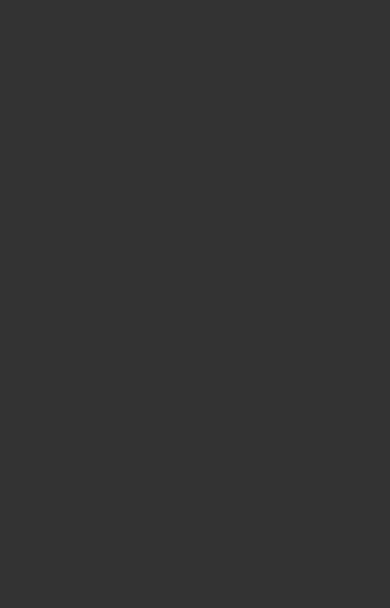
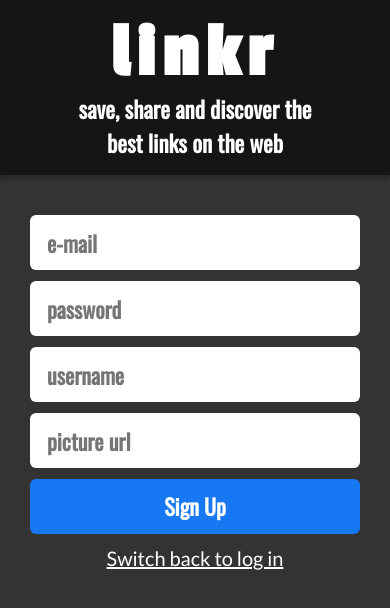
Before and after one commit to camilocoelhogomes/projeto_11_linkr, a React (Create React App) app: page /sign-up in a window 390 px wide. Shown: the top 608 px of the page. Built offline with nearby package versions, Linux system fonts and the light colour scheme.

Commit message:
SignUp page done to mobile change language in html to en fixing the last commit

```diff
--- a/public/index.html
+++ b/public/index.html
@@ -1,5 +1,5 @@
 <!DOCTYPE html>
-<html lang="pt-br">
+<html lang="en">
 
 <head>
   <meta charset="utf-8" />
--- a/src/App.js
+++ b/src/App.js
@@ -1,14 +1,14 @@
 import GlobalStyle from "./components/GlobalStyle";
 import { BrowserRouter as Router, Switch, Route } from "react-router-dom";
-import SignUp from "./pages/home/sign-up";
-
+import SignUp from "./pages/home/sign-up/index";
+import React from "react";
 
 function App() {
   return (
     <Router>
+        <GlobalStyle />
       <Switch>
-        <GlobalStyle />
-        <Route exat path="/sign-up" >
+        <Route exact path="/sign-up" >
           <SignUp />
         </Route>
       </Switch>
--- a/src/components/GlobalStyle.js
+++ b/src/components/GlobalStyle.js
@@ -55,6 +55,9 @@ const GlobalStyle = createGlobalStyle`
         color: #B7B7B7;
         font-size: 17px;
     }
+    strong {
+        font-weight: bold;
+    }
     li,h1,h2,h3 {
         color: #FFFFFF;
         font-size: 19px;
--- a/src/pages/home/sign-up/index.js
+++ b/src/pages/home/sign-up/index.js
@@ -1,6 +1,110 @@
+import { useState } from "react";
+import { useHistory } from "react-router";
+import { Link } from "react-router-dom";
+import styled from "styled-components";
+import { signUp } from "../../../services/API"
+
 export default function SignUp() {
+    const [email, setEmail] = useState("");
+    const [password, setPassword] = useState("");
+    const [username, setUsername] = useState("");
+    const [pictureUrl, setPictureUrl] = useState("");
+    const [isLoading, setIsLoading] = useState(false);
+    const history = useHistory();
+    const requestBody = {
+        "email": email,
+        "password": password,
+        "username": username,
+        "pictureUrl": pictureUrl,
+    }
+    function requestSignUp(e) {
+        e.preventDefault();
+        setIsLoading(true);
+        signUp({ requestBody, history, setIsLoading });
+    }
     return (
         <>
+            <Banner>
+                <strong>
+                    <AppName>linkr</AppName>
+                    <AppCopy>save, share and discover the best links on the web</AppCopy>
+                </strong>
+            </Banner>
+            <StyledForm onSubmit={(e) => { setIsLoading(true); requestSignUp(e); }}>
+                <StyledInput placeholder="e-mail" type="email" value={email} onChange={e => setEmail(e.target.value)} required />
+                <StyledInput placeholder="password" type="password" value={password} onChange={e => setPassword(e.target.value)} required />
+                <StyledInput placeholder="username" type="text" value={username} onChange={e => setUsername(e.target.value)} required />
+                <StyledInput placeholder="picture url" type="url" value={pictureUrl} onChange={e => setPictureUrl(e.target.value)} required />
+                <BlueButton type="submit" isLoading={isLoading} disabled={isLoading}>{isLoading ? "Loading..." : "Sign Up"}</BlueButton>
+            </StyledForm>
+            <Anchor>
+                <Link to="/">
+                    Switch back to log in
+                </Link>
+            </Anchor>
         </>
     );
 }
+
+const Banner = styled.div`
+display:flex;
+align-items: center;
+justify-content: center;
+width: 100%;
+height: 175px;
+background: #151515;
+box-shadow: 0px 4px 4px rgba(0, 0, 0, 0.25);
+color:white;
+`
+const AppName = styled.h1`
+font-family: 'Passion One', cursive;
+font-size: 76px;
+letter-spacing:8px;
+text-align:center;
+`
+const AppCopy = styled.h2`
+font-family: 'Oswald', sans-serif;
+font-size: 23px;
+line-height: 34px;
+text-align: center;
+width:237px;
+`
+const StyledInput = styled.input`
+width: 330px;
+height: 55px;
+border:none;
+background: #FFFFFF;
+border-radius: 6px;
+font-family: 'Oswald', sans-serif;
+font-weight: bold;
+font-size: 22px;
+line-height: 33px;
+color: #9F9F9F;
+padding-left:17px;
+`
+const BlueButton = styled.button`
+width: 330px;
+height: 55px;
+background: ${props => props.isLoading ? "#569bf5" : "#1877F2"};
+border: none;
+border-radius: 6px;
+font-family: 'Oswald', sans-serif;
+font-weight: bold;
+font-size: 22px;
+line-height: 33px;
+color: #FFFFFF;
+`
+const StyledForm = styled.form`
+display:grid;
+gap:11px;
+justify-content: center;
+margin-top:40px;
+`
+const Anchor = styled.h4`
+a{font-family: 'Lato', sans-serif;
+font-size: 20px;
+color: #FFFFFF;
+}
+margin-top:14px;
+text-align: center;
+`
--- /dev/null
+++ b/src/services/API.js
@@ -0,0 +1,25 @@
+import axios from "axios";
+
+const API_URL = "https://mock-api.bootcamp.respondeai.com.br/api/v2/linkr";
+const SIGNUP = "/sign-up"
+
+function signUpErrorAlert(error) {
+    if (error.status === 400) {
+        alert("A url da imagem não é suportada, por favor escolha outra");
+    } else if (error.status === 403) {
+        alert("O e-mail inserido já está em uso, por favor escolha outro");
+    } else {
+        alert("Não foi possível realizar seu cadastro")
+        alert(error.data);
+    };
+}
+
+function signUp({ requestBody, history, setIsLoading }) {
+    setIsLoading(true);
+    const request = axios.post(API_URL + SIGNUP, requestBody);
+    request.catch(err => {signUpErrorAlert(err.response)
+        setIsLoading(false);
+    });
+    request.then(res => history.push("/"));
+}
+export { signUp };
```
